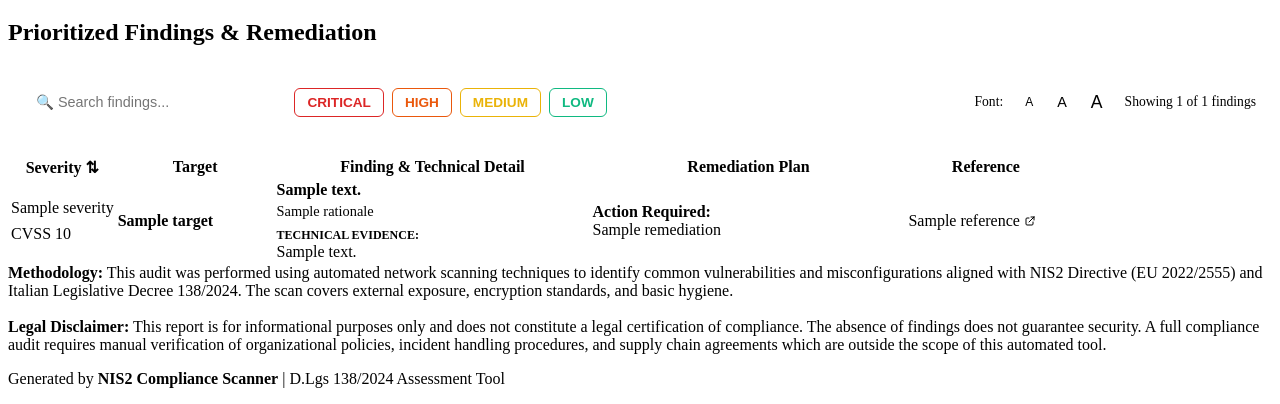
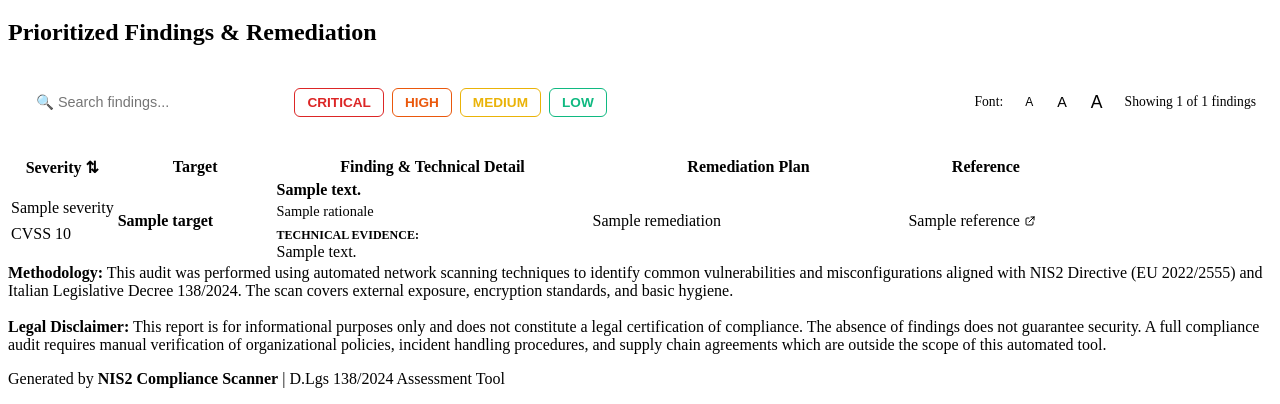
Before and after one commit to fabriziosalmi/nis2-public, a Python web app: template templates/report_template.html in a window 1280 px wide. Shown: the part 496-900 px from the top of the page. Run offline with Jinja, Linux system fonts and the light colour scheme; the template is opened without the code that fills it: most values are stand-ins (such as "Sample title", 1, 10 or a date in 2020).

Commit message:
feat: remove redundant "Action Required" label from remediation block in report template

```diff
--- a/templates/report_template.html
+++ b/templates/report_template.html
@@ -297,7 +297,6 @@
                         </td>
                         <td>
                             <div class="remediation-block">
-                                <strong>Action Required:</strong><br>
                                 {{ finding.remediation }}
                             </div>
                         </td>
```
